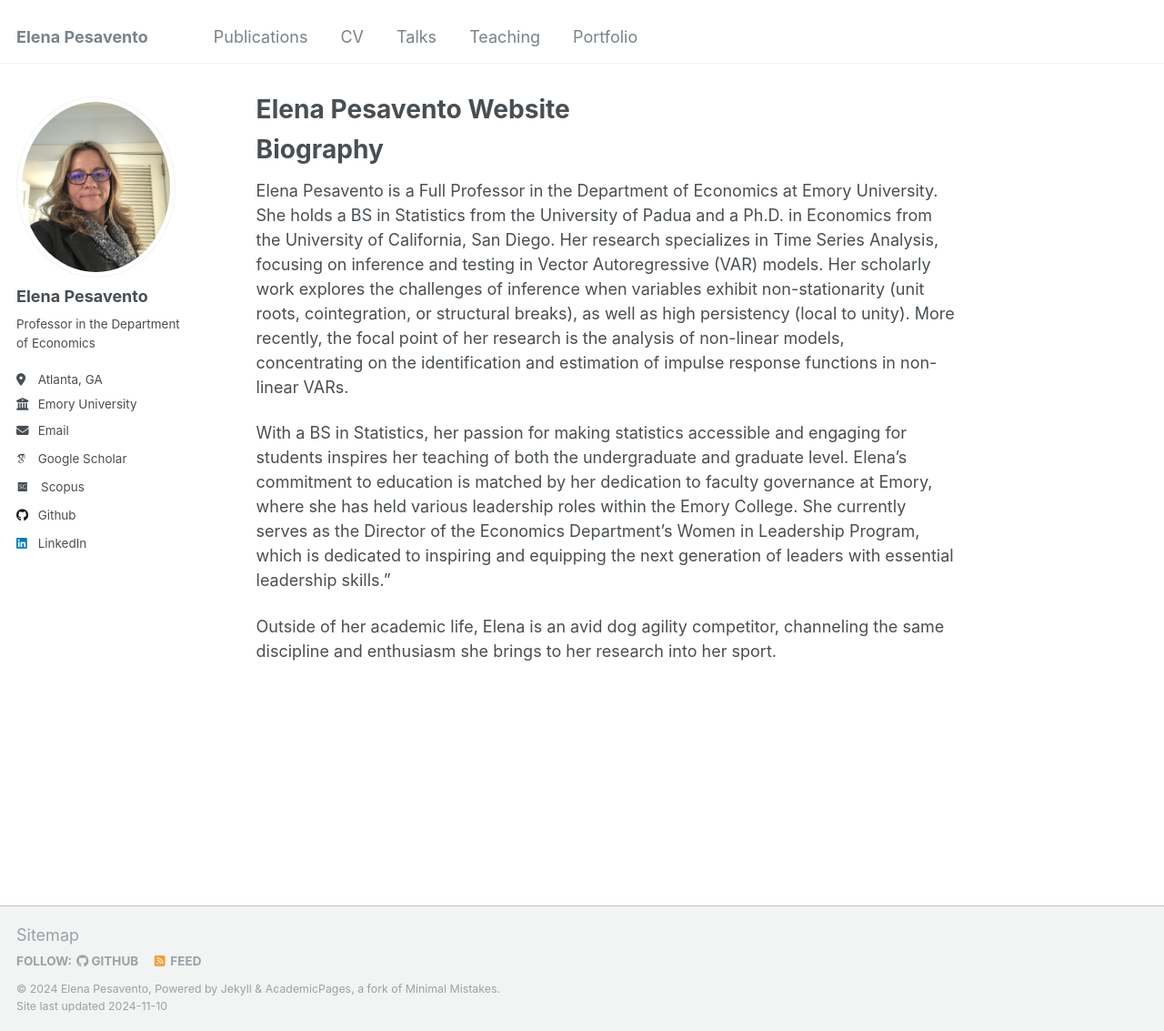
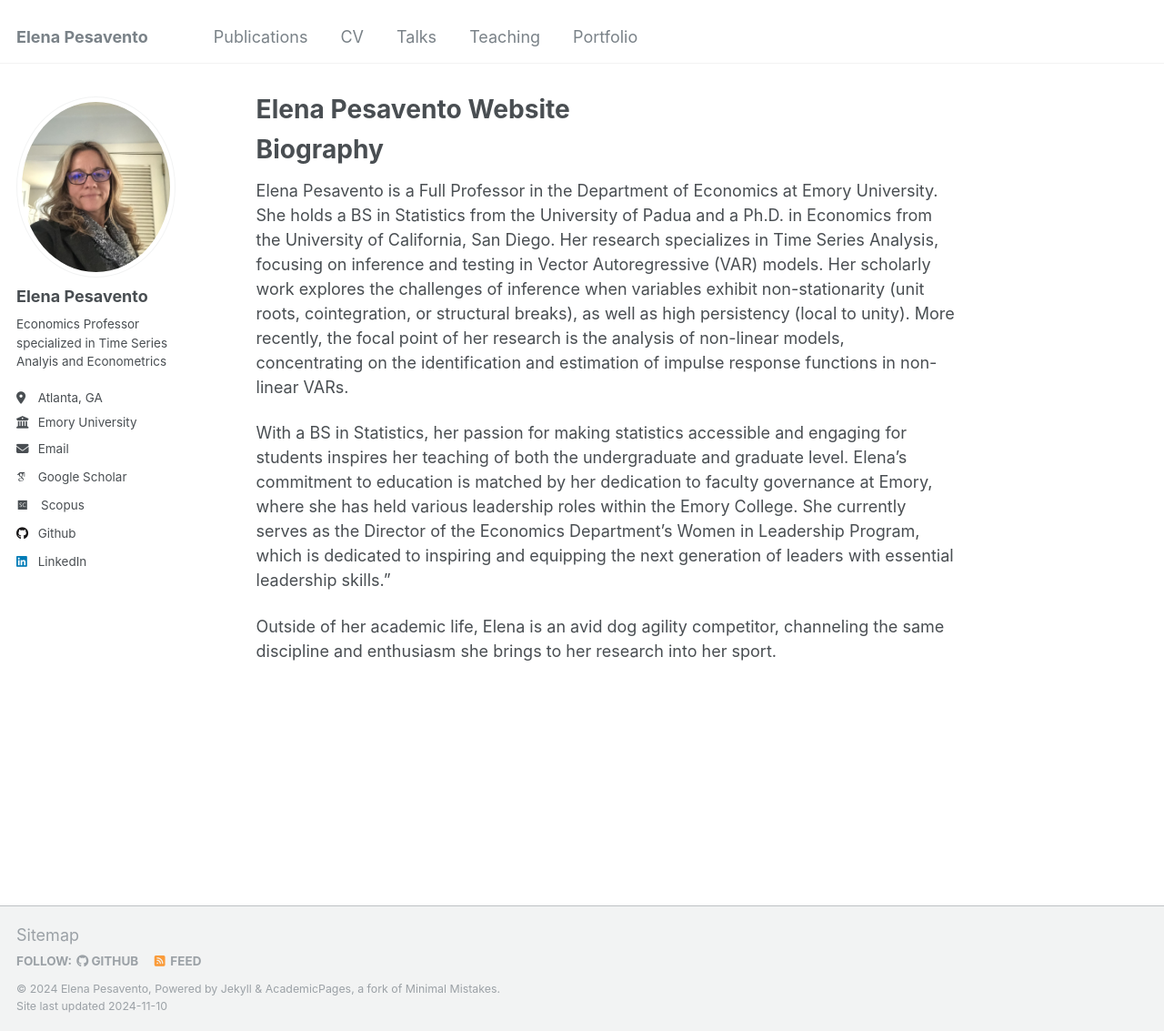
Before and after one commit to epesave/epesave.github.io, a Jekyll site: the page built from _pages/about.md, in a window 1280 px wide and 1133 px high. Shown: the whole window at 91% size. Built offline with Jekyll 4.4.1, drawn with Linux system fonts in a browser that asks for light colours; some web fonts are replaced.

Commit message:
Update _config.yml

```diff
--- a/_config.yml
+++ b/_config.yml
@@ -24,7 +24,7 @@ author:
   avatar           : "avatar.jpg"
   name             : "Elena Pesavento"
   pronouns         : # example: "she/her"
-  bio              : "Professor in the Department of Economics"
+  bio              : "Economics Professor specialized in Time Series Analyis and Econometrics"
   location         : "Atlanta, GA"
   employer         : "Emory University"
   uri              : # URL
```
